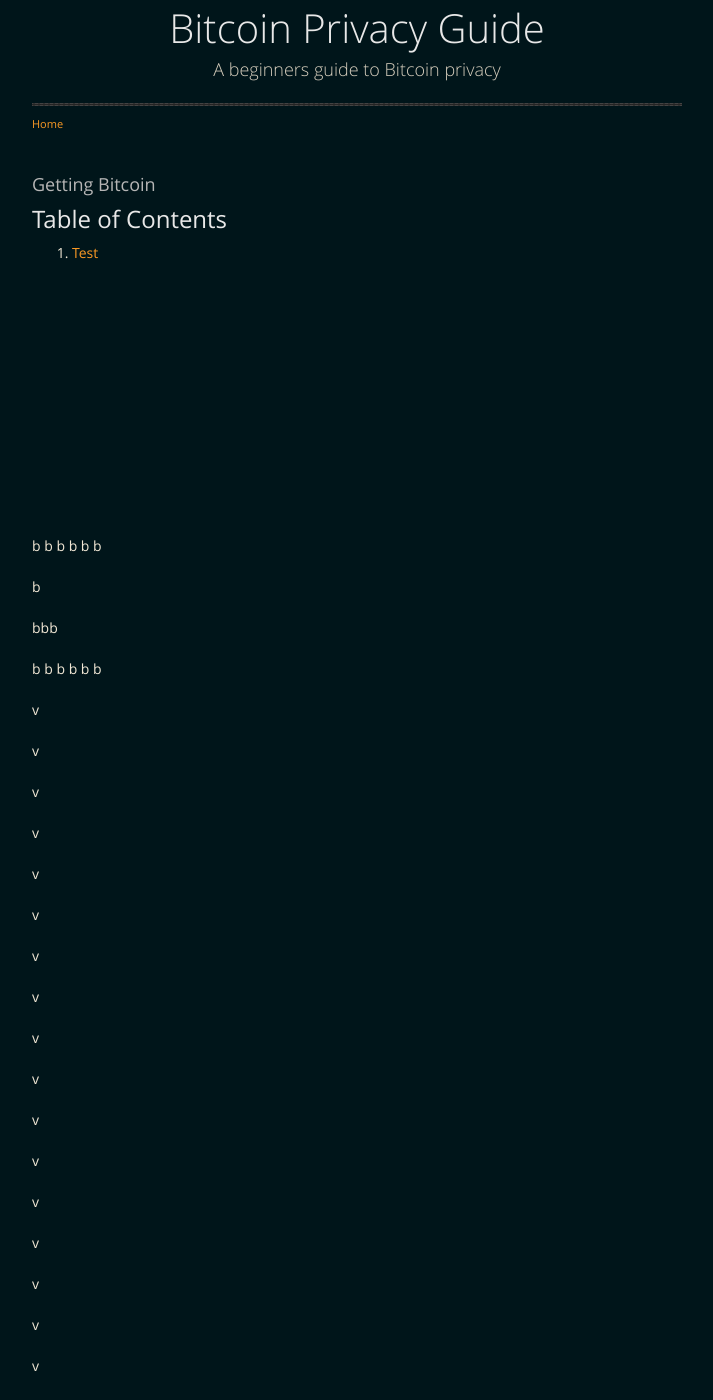
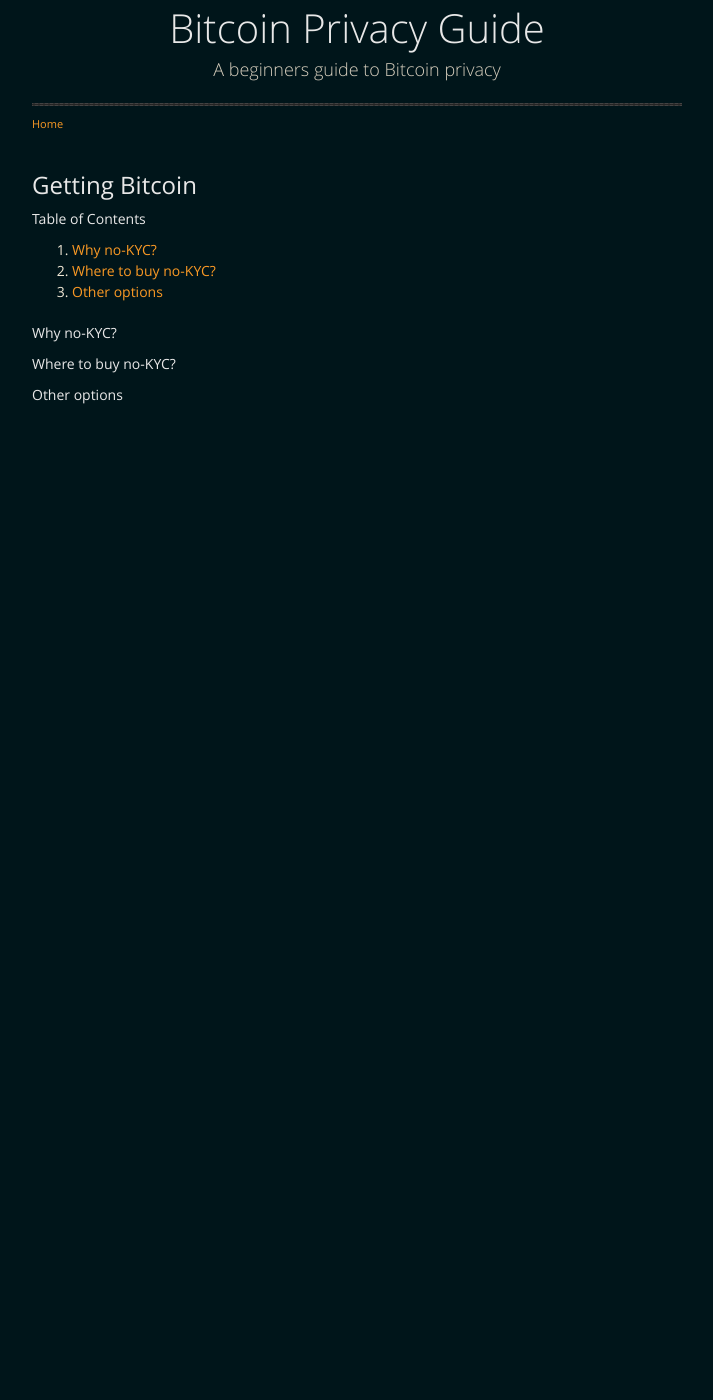
Before and after one commit to BitcoinQnA/BitcoinPrivacyGuide, a Jekyll site: the page built from get.md, in a window 1280 px wide and 1400 px high. Shown: the whole window, without its empty margins (283-996 px from the left). Built offline with Jekyll 4.4.1, drawn with Linux system fonts in a browser that asks for light colours; some of the changed text lies outside the part shown.

Commit message:
Update get.md

```diff
--- a/get.md
+++ b/get.md
@@ -3,126 +3,18 @@ layout: default
 ---
 <br/>
 
-### Getting Bitcoin
+## Getting Bitcoin
 
-## Table of Contents
+#### Table of Contents
 
-1.  [Test](#test)
+1.  [Why no-KYC?](#why-no-kyc)
+2.  [Where to buy no-KYC?](#where-to-buy-no-kyc)
+3.  [Other options](#other-options)
 
-<br/>
-<br/>
-<br/>
-<br/>
-<br/>
-<br/>
-<br/><br/>
-<br/>
-<br/>
-<br/>
-<br/>
-b
-b
-b
-b
-b
-b
+#### Why no-KYC?
 
 
-
-b
-
-bbb
+#### Where to buy no-KYC?
 
 
-
-b
-b
-b
-b
-b
-b
-
-
-
-
-v
-
-v
-
-v
-
-v
-
-v
-
-v
-
-v
-
-v
-
-v
-
-v
-
-v
-
-v
-
-
-v
-
-v
-
-v
-
-v
-
-v
-
-
-v
-vv
-
-
-vvv
-
-
-
-vvv
-
-
-v
-v
-v
-
-
-v
-
-v
-
-v
-
-
-
-vv
-
-v
-v
-v
-
-
-
-v
-v
-
-
-v
-v
-
-v
-v
-v
-
-
-#### Test
+#### Other options
```
